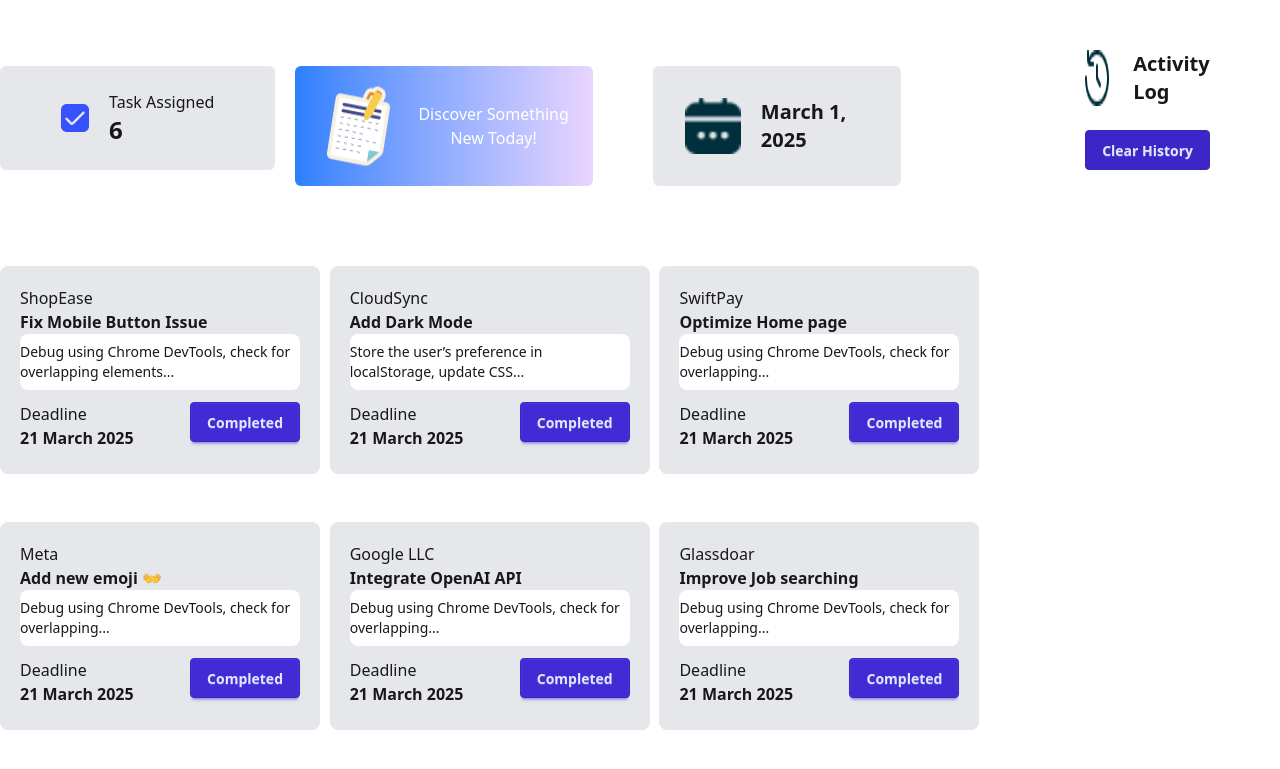
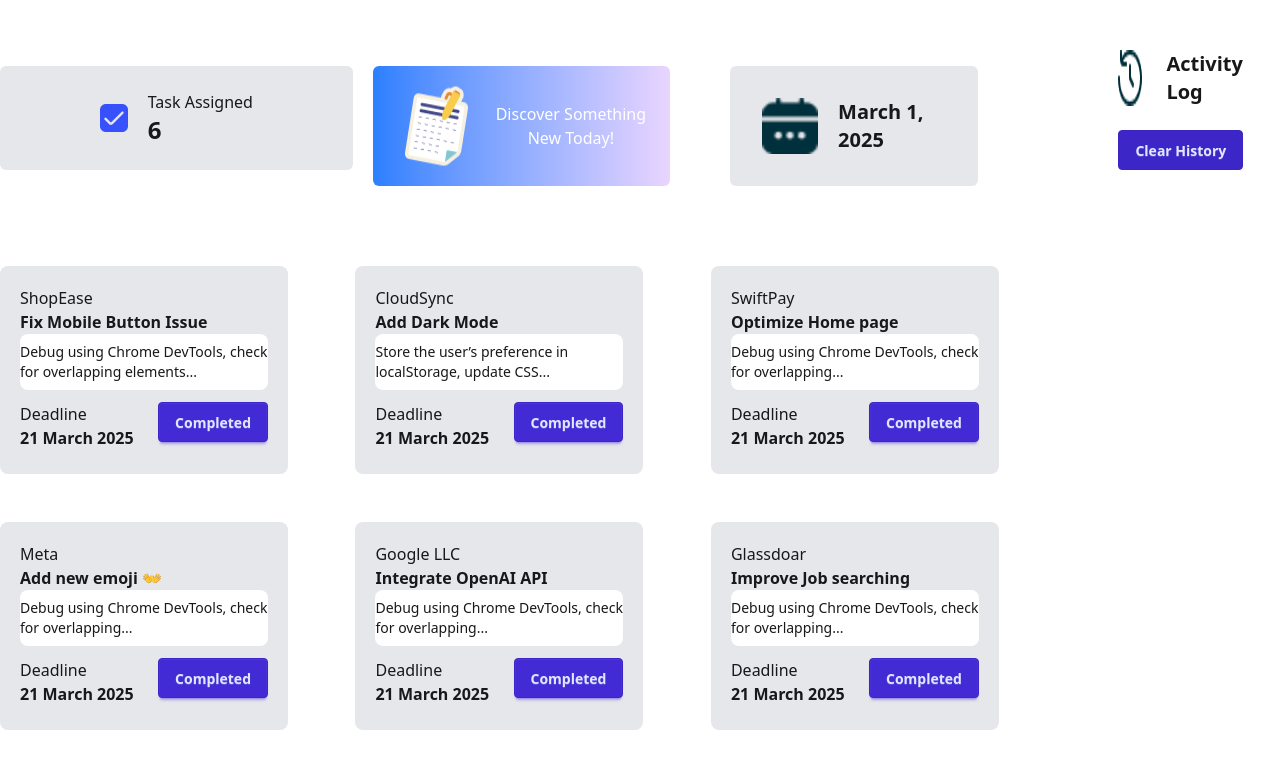
Before and after one commit to Avoy55548/Dev-Board, a plain HTML site: page index.html in a window 1280 px wide. Shown: the part 145-914 px from the top of the page. Drawn offline with nearby package versions, Linux system fonts and the light colour scheme.

Commit message:
Size fixed

```diff
--- a/index.html
+++ b/index.html
@@ -91,7 +91,7 @@
           <!-- Cards Section-->
           <div class="grid grid-cols-1 sm:grid-cols-2 md:grid-cols-3 gap-12">
             <!-- Card 1: ShopEase -->
-            <div class="p-5 rounded-lg bg-gray-200 w-80 h-52">
+            <div class="p-5 rounded-lg bg-gray-200 w-72 h-52">
               <p id="ShopEase">ShopEase</p>
               <p class="font-bold">Fix Mobile Button Issue</p>
               <p class="text-sm bg-white py-2 rounded-lg">
@@ -109,7 +109,7 @@
             </div>
 
             <!-- Card 2: CloudSync -->
-            <div class="p-5 rounded-lg bg-gray-200 w-80 h-52">
+            <div class="p-5 rounded-lg bg-gray-200 w-72 h-52">
               <p id="CloudSync">CloudSync</p>
               <p class="font-bold">Add Dark Mode</p>
               <p class="text-sm bg-white py-2 rounded-lg">
@@ -127,7 +127,7 @@
             </div>
 
             <!-- Card 3: SwiftPay -->
-            <div class="p-5 rounded-lg bg-gray-200 w-80 h-52">
+            <div class="p-5 rounded-lg bg-gray-200 w-72 h-52">
               <p id="SwiftPay">SwiftPay</p>
               <p class="font-bold">Optimize Home page</p>
               <p class="text-sm bg-white py-2 rounded-lg">
@@ -145,7 +145,7 @@
             </div>
 
             <!-- Card 4: Meta -->
-            <div class="p-5 rounded-lg bg-gray-200 w-80 h-52">
+            <div class="p-5 rounded-lg bg-gray-200 w-72 h-52">
               <p id="Meta">Meta</p>
               <p class="font-bold">Add new emoji 👐</p>
               <p class="text-sm bg-white py-2 rounded-lg">
@@ -163,7 +163,7 @@
             </div>
 
             <!-- Card 5: Google LLC -->
-            <div class="p-5 rounded-lg bg-gray-200 w-80 h-52">
+            <div class="p-5 rounded-lg bg-gray-200 w-72 h-52">
               <p id="Google">Google LLC</p>
               <p class="font-bold">Integrate OpenAI API</p>
               <p class="text-sm bg-white py-2 rounded-lg">
@@ -181,7 +181,7 @@
             </div>
 
             <!-- Card 6: Glassdoor -->
-            <div class="p-5 rounded-lg bg-gray-200 w-80 h-52">
+            <div class="p-5 rounded-lg bg-gray-200 w-72 h-52">
               <p id="Glassdoor">Glassdoar</p>
               <p class="font-bold">Improve Job searching</p>
               <p class="text-sm bg-white py-2 rounded-lg">
@@ -201,7 +201,7 @@
         </section>
 
         <!-- Activity Log -->
-        <section class="max-w-xl px-16 pt-6 rounded-xl">
+        <section class="px-5 pt-6 rounded-xl">
           <!-- activity log -->
           <div class="flex gap-3">
             <img src="./assets/activity.png" alt="" srcset="" />
@@ -214,6 +214,7 @@
               Clear History
             </button>
           </div>
+          <br /><br />
           <!-- Activity History -->
           <div id="activity-log"></div>
         </section>
```
